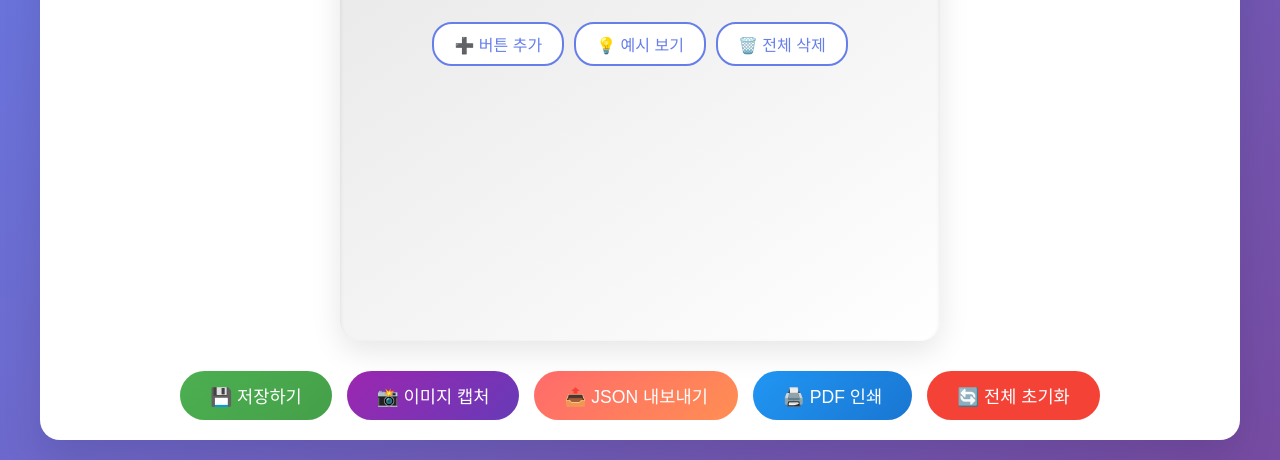
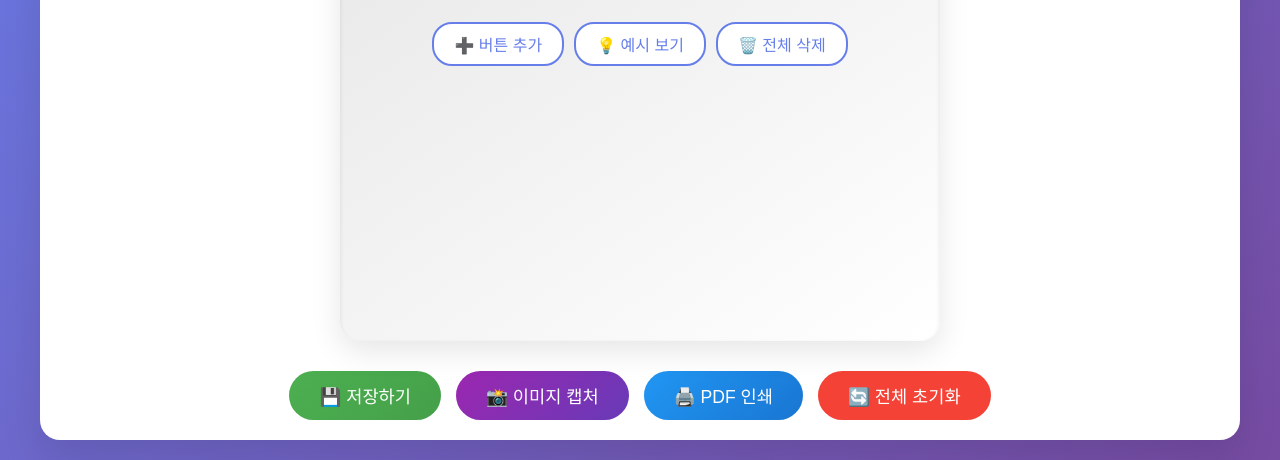
Before and after one commit to plusiam/family-vending-machine, a plain HTML site: page index.html in a window 1280 px wide. Shown: the part 467-927 px from the top of the page. Drawn offline with nearby package versions, Linux system fonts and the light colour scheme.

Commit message:
Remove: JSON 내보내기 기능 제거
- exportData 함수 및 관련 버튼 제거
- export-button 스타일 제거
- 나머지 기능은 모두 유지 (저장, 이미지 캡처, PDF 인쇄)

```diff
--- a/index.html
+++ b/index.html
@@ -403,11 +403,6 @@
             color: white;
         }
 
-        .export-button {
-            background: linear-gradient(135deg, #FF6B6B, #FF8E53);
-            color: white;
-        }
-
         .capture-button {
             background: linear-gradient(135deg, #9C27B0, #673AB7);
             color: white;
@@ -808,7 +803,6 @@
             <div class="actions">
                 <button class="action-button save-button" onclick="saveData()">💾 저장하기</button>
                 <button class="action-button capture-button" onclick="showCaptureModal()">📸 이미지 캡처</button>
-                <button class="action-button export-button" onclick="exportData()">📤 JSON 내보내기</button>
                 <button class="action-button print-button" onclick="printMachines()">🖨️ PDF 인쇄</button>
                 <button class="action-button reset-button" onclick="resetAll()">🔄 전체 초기화</button>
             </div>
@@ -1165,36 +1159,6 @@
             }
         }
 
-        // 데이터 내보내기
-        function exportData() {
-            const data = {};
-            ['mom', 'dad', 'daughter', 'son'].forEach(role => {
-                const buttons = [];
-                const container = document.getElementById(role + '-buttons');
-                container.querySelectorAll('.vending-button').forEach(button => {
-                    buttons.push({
-                        emoji: button.querySelector('.button-emoji').textContent,
-                        label: button.querySelector('.button-input').value,
-                        filled: button.classList.contains('filled')
-                    });
-                });
-                data[role] = {
-                    name: document.querySelector(`[data-role="${role}"]`).value,
-                    buttons: buttons
-                };
-            });
-
-            const dataStr = JSON.stringify(data, null, 2);
-            const dataUri = 'data:application/json;charset=utf-8,'+ encodeURIComponent(dataStr);
-
-            const exportFileDefaultName = 'family-vending-machine.json';
-
-            const linkElement = document.createElement('a');
-            linkElement.setAttribute('href', dataUri);
-            linkElement.setAttribute('download', exportFileDefaultName);
-            linkElement.click();
-        }
-
         // 인쇄
         function printMachines() {
             window.print();
```
